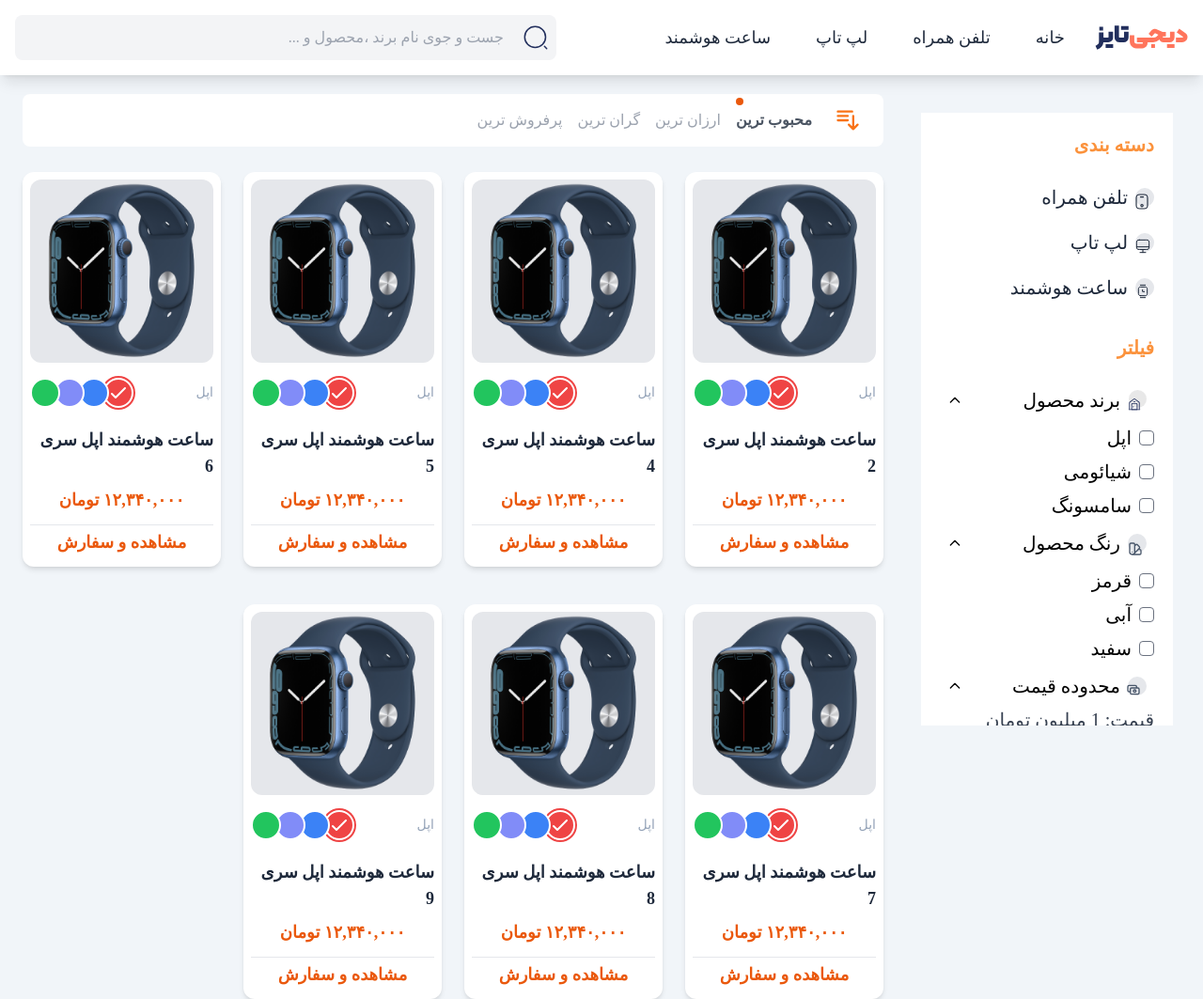
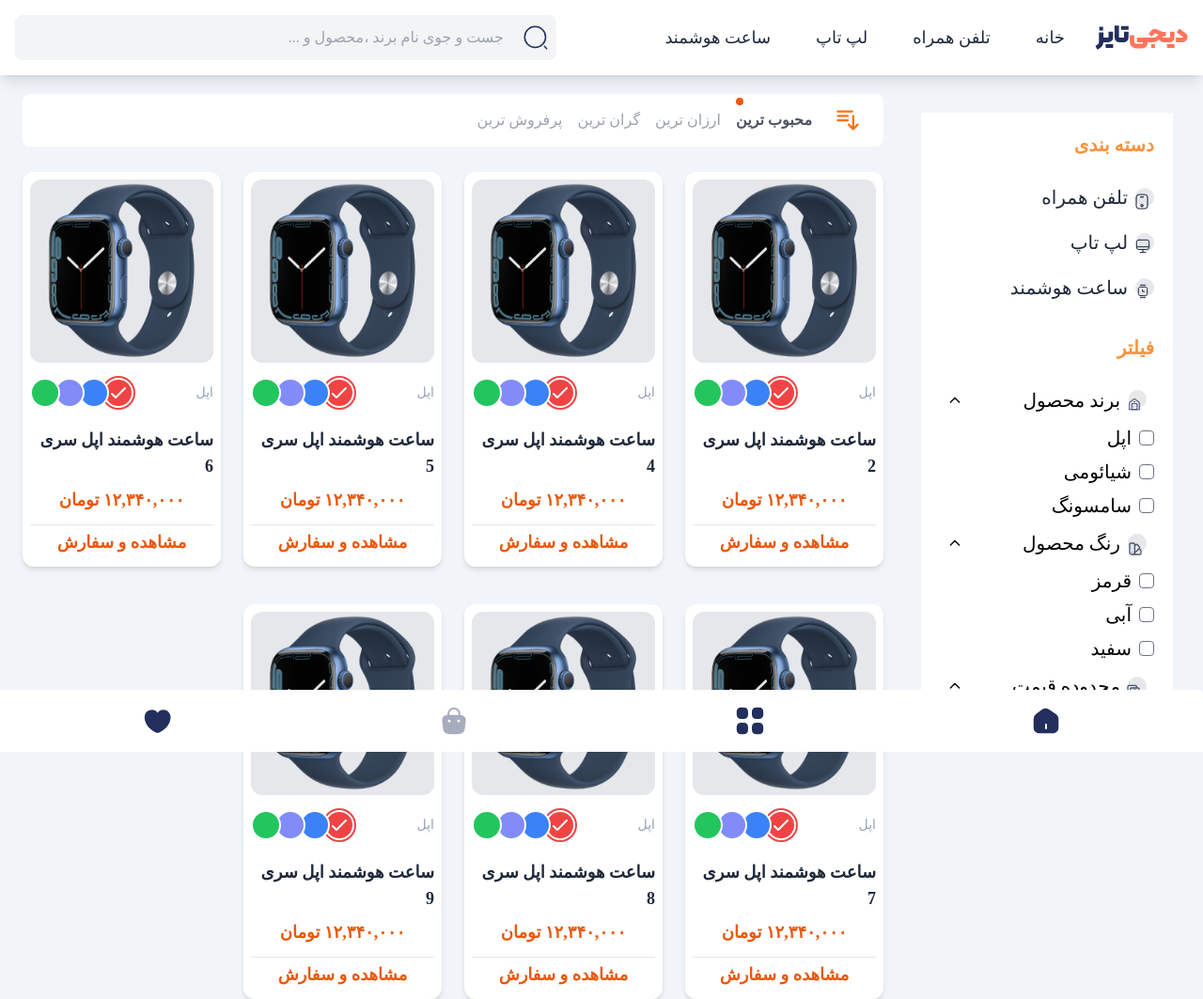
Before and after one commit to ZahraNejati79/Watch-Store, a website: page public/index.html in a window 1280 px wide. Shown: the whole page at 94% size. Drawn offline with nearby package versions, Linux system fonts and the light colour scheme; a web font is replaced by a local one.

Commit message:
botton navigation

```diff
--- a/public/index.html
+++ b/public/index.html
@@ -78,7 +78,7 @@
       </div>
     </div>
     <!-- navBar desktop -->
-    <nav class="hidden md:block bg-white p-4 shadow-lg sticky top-0 mb-4">
+    <nav class="hidden md:block bg-white p-4 shadow-lg sticky top-0 mb-4 z-10">
       <div
         class="container mx-auto max-w-screen-2xl flex items-center justify-between"
       >
@@ -706,6 +706,75 @@
         </div>
       </div>
     </div>
-    <!-- products section -->
+
+    <!-- bottom navigation -->
+    <div
+      class="fixed bottom-0 left-0 right-0 bg-white w-full rounded-rt-md rounded-tr-md flex items-center px-4 py-2"
+    >
+      <nav class="w-full">
+        <ul class="flex items-center justify-between gap-x-3 w-full">
+          <li class="w-full">
+            <a class="flex items-center justify-center w-full py-2" href="#"
+              ><svg
+                width="32"
+                height="32"
+                fill="none"
+                xmlns="http://www.w3.org/2000/svg"
+              >
+                <path
+                  d="M26.7 9 19 3.8a6.5 6.5 0 0 0-7.3.2L5 9A6.9 6.9 0 0 0 2.7 14v9.2c0 3.4 2.7 6.1 6.1 6.1h14.4c3.4 0 6.1-2.7 6.1-6.1v-9c0-1.9-1.1-4-2.6-5.1ZM17 24c0 .5-.5 1-1 1a1 1 0 0 1-1-1v-4c0-.5.5-1 1-1s1 .5 1 1v4Z"
+                  fill="#222F5D"
+                /></svg
+            ></a>
+          </li>
+          <li class="w-full">
+            <a class="flex items-center justify-center w-full py-2" href="#">
+              <svg
+                width="34"
+                height="34"
+                fill="none"
+                xmlns="http://www.w3.org/2000/svg"
+              >
+                <path
+                  d="M10.3 2.8H7.6c-3.1 0-4.8 1.7-4.8 4.8v2.6c0 3.1 1.7 4.8 4.8 4.8h2.6c3.1 0 4.8-1.7 4.8-4.8V7.6c0-3.1-1.7-4.8-4.7-4.8ZM26.4 2.8h-2.6c-3.1 0-4.8 1.7-4.8 4.8v2.6c0 3.1 1.7 4.8 4.8 4.8h2.6c3.1 0 4.8-1.7 4.8-4.8V7.6c0-3.1-1.7-4.8-4.8-4.8ZM26.4 19h-2.6c-3.1 0-4.8 1.7-4.8 4.7v2.7c0 3.1 1.7 4.8 4.8 4.8h2.6c3.1 0 4.8-1.7 4.8-4.8v-2.7c0-3-1.7-4.7-4.8-4.7ZM10.3 19H7.6c-3.1 0-4.8 1.7-4.8 4.7v2.7c0 3.1 1.7 4.8 4.8 4.8h2.6c3.1 0 4.8-1.7 4.8-4.8v-2.6c0-3.1-1.7-4.8-4.7-4.8Z"
+                  fill="#222F5D"
+                />
+              </svg>
+            </a>
+          </li>
+          <li class="w-full">
+            <a class="flex items-center justify-center w-full py-2" href="#">
+              <svg
+                width="34"
+                height="34"
+                fill="none"
+                xmlns="http://www.w3.org/2000/svg"
+              >
+                <path
+                  d="M28.3 12.7c-1-1-2.4-1.7-4.4-1.9v-1a6.9 6.9 0 0 0-7.6-7 7.3 7.3 0 0 0-6.2 7.2v.8c-2 .2-3.4.8-4.4 1.9-1.4 1.5-1.3 3.6-1.2 5l1 7.9c.3 2.7 1.5 5.6 7.5 5.6h8c6 0 7.2-2.9 7.5-5.6l1-8c.1-1.3.1-3.4-1.2-5ZM16.5 4.8a5 5 0 0 1 5.4 5v1h-9.8V10c0-2.5 2-5 4.4-5.2ZM12 18.6c-.8 0-1.4-.6-1.4-1.4a1.4 1.4 0 0 1 2.8 0c0 .8-.6 1.4-1.4 1.4Zm10 0c-.8 0-1.5-.6-1.5-1.4a1.4 1.4 0 0 1 2.9 0c0 .8-.7 1.4-1.5 1.4Z"
+                  fill="#222F5D"
+                  fill-opacity=".4"
+                />
+              </svg>
+            </a>
+          </li>
+          <li class="w-full">
+            <a class="flex items-center justify-center w-full py-2" href="#">
+              <svg
+                width="29"
+                height="25"
+                fill="none"
+                xmlns="http://www.w3.org/2000/svg"
+              >
+                <path
+                  d="M20.8.3a7.7 7.7 0 0 0-6.1 3.1A7.7 7.7 0 0 0 .8 8.1c0 1.6.3 3.1.7 4.5 2.2 7 9 11.1 12.3 12.2.5.2 1.3.2 1.7 0 3.4-1 10.1-5.2 12.3-12.2.5-1.4.7-2.9.7-4.5 0-4.3-3.4-7.8-7.7-7.8Z"
+                  fill="#222F5D"
+                />
+              </svg>
+            </a>
+          </li>
+        </ul>
+      </nav>
+    </div>
   </body>
 </html>
```
Also changed, not shown: public/build/tailwind.css.
